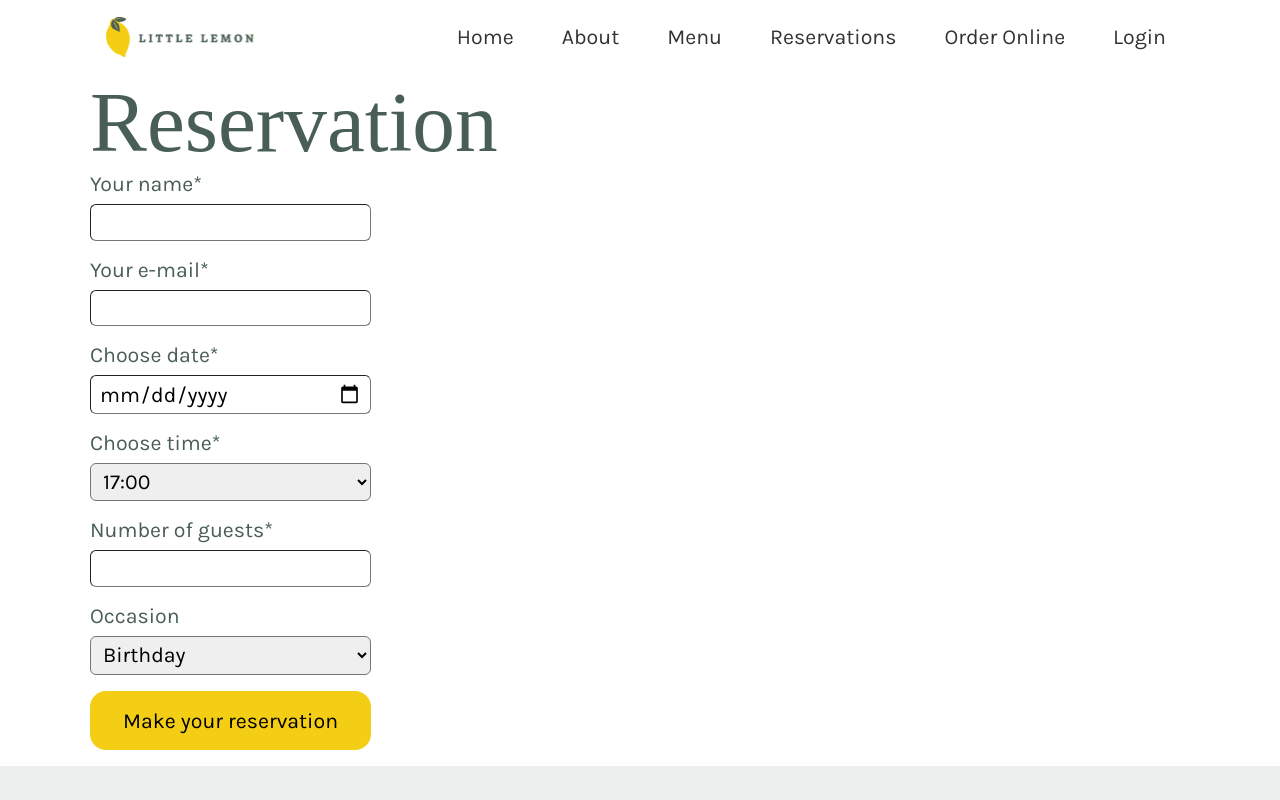
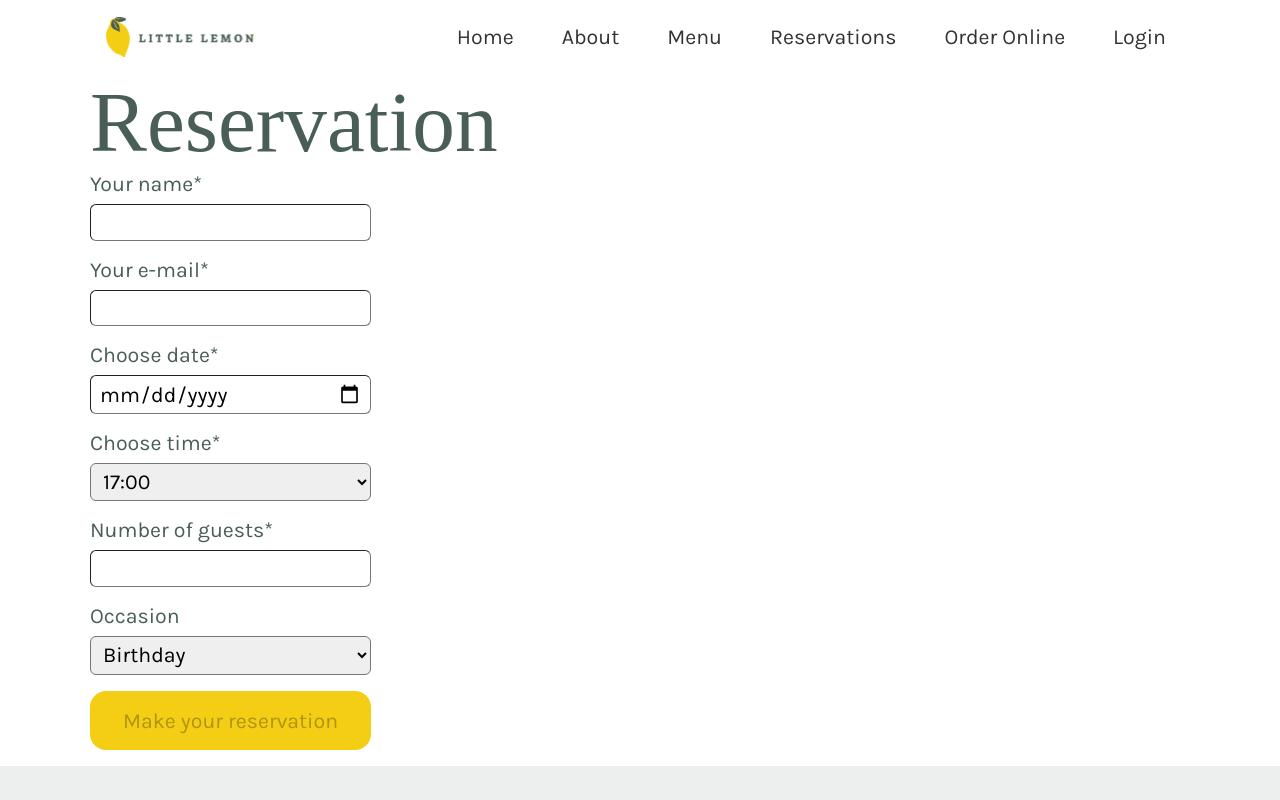
Before and after one commit to trazeris/meta-frontend-capstone, a React (Create React App) app: page /reservations in a window 1280 px wide. Shown: the top 800 px of the page. Built offline with nearby package versions, Linux system fonts and the light colour scheme; a web font is replaced by a local one.

Commit message:
feat:Disable form button when form is invalid

```diff
--- a/src/components/ReservationForm/ReservationForm.tsx
+++ b/src/components/ReservationForm/ReservationForm.tsx
@@ -12,7 +12,7 @@ interface ReservationsFormProps {
 }
 
 const schema = yup.object({
-  name: yup.string().required('Full name is a required field!'),
+  name: yup.string().required('Name is required'),
   email: yup.string().required('Email is required').email('Invalid email'),
   guests: yup
     .number()
@@ -31,10 +31,11 @@ function ReservationForm({
   const {
     handleSubmit,
     register,
-    formState: { errors },
+    formState: { errors, isDirty, isValid },
     getValues,
   } = useForm({
     resolver: yupResolver(schema),
+    mode: 'onBlur',
   });
 
   const formSubmit = (data: FieldValues) => {
@@ -48,6 +49,7 @@ function ReservationForm({
   return (
     <section className="reservation-page">
       <h1>Reservation</h1>
+
       <form onSubmit={handleSubmit(formSubmit)} noValidate={true}>
         <div className={`input-group ${errors?.name && 'invalid'}`}>
           <label htmlFor="res-name">Your name*</label>
@@ -110,7 +112,12 @@ function ReservationForm({
           )}
         </div>
 
-        <input className="btn" type="submit" value="Make your reservation" />
+        <input
+          className="btn"
+          type="submit"
+          value="Make your reservation"
+          disabled={!isDirty || !isValid}
+        />
       </form>
     </section>
   );
```
